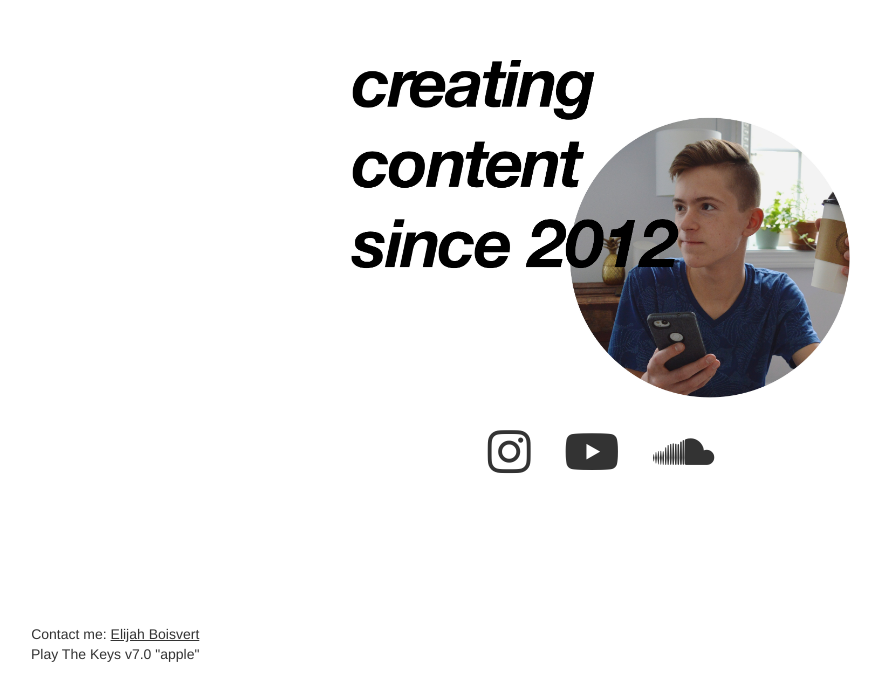
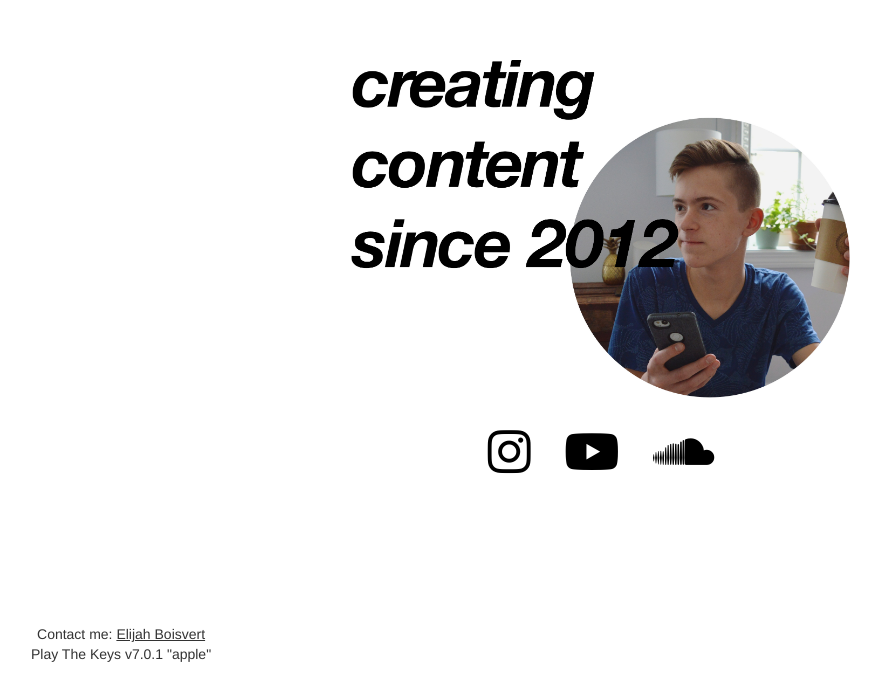
Before and after one commit to elijahboisvert/elijahboisvert, a plain HTML site: page index.html in a window 1280 px wide. Shown: the part 126-800 px from the top of the page, without its empty margins (39-920 px from the left). Drawn offline with nearby package versions, Linux system fonts and the light colour scheme; files that its build step writes are made by us from their sources.

Commit message:
Commit v7.0.1

```diff
--- a/index.html
+++ b/index.html
@@ -83,22 +83,22 @@
     <div align="center" class="socialcontainer unselectable">
 
       <span style="font-size: 3.5em; color: Black;" class="socialbutton">
-        <a href="https://www.instagram.com/elijahboisvert"><i class="fab fa-instagram faa-pulse animated-hover"></i></a>
+        <a href="https://www.instagram.com/elijahboisvert" class="FAsocial"><i class="fab fa-instagram faa-pulse animated-hover"></i></a>
       </span>
 
       <span style="font-size: 3.5em; color: Black;" class="socialbutton">
-  <a href="https://www.youtube.com/elijahb"><i class="fab fa-youtube faa-shake animated-hover"></i></a>
+  <a href="https://www.youtube.com/elijahb" class="FAsocial"><i class="fab fa-youtube faa-shake animated-hover"></i></a>
 </span>
 
 <span style="font-size: 3.5em; color: Black;" class="socialbutton">
-  <a href="https://www.soundcloud.com/playthekeysmusic"><i class="fab fa-soundcloud faa-vertical animated-hover"></i></a>
+  <a href="https://www.soundcloud.com/playthekeysmusic" class="FAsocial"><i class="fab fa-soundcloud faa-vertical animated-hover"></i></a>
 </span>
 
     </div>
 
     <!-- Footer -->
 
-    <footer class="footerclass text-center">Contact me: <a href="mailto:elijah@playthekeys.com">Elijah Boisvert</a><br>Play The Keys v7.0 "apple"</footer>
+    <footer class="footerclass text-center">Contact me: <a href="mailto:elijah@playthekeys.com">Elijah Boisvert</a><br>Play The Keys v7.0.1 "apple"</footer>
 
 
 
--- a/themain.css
+++ b/themain.css
@@ -64,6 +64,14 @@ color: black;
 .footerclass{
 	position: absolute;
 bottom: 10px;
+}
+
+.FAsocial{
+color: black;
+}
+
+.FAsocial:hover{
+color: black;
 }
 
 body {
```
